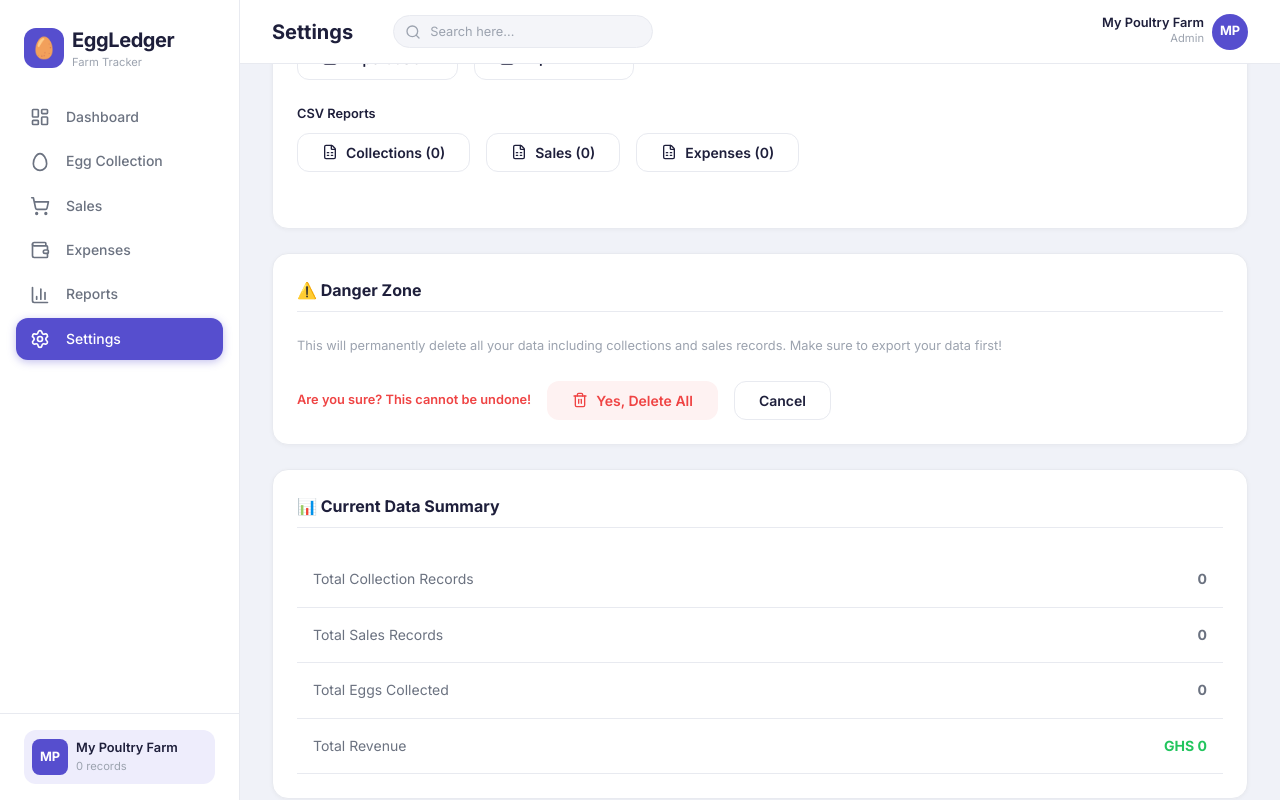
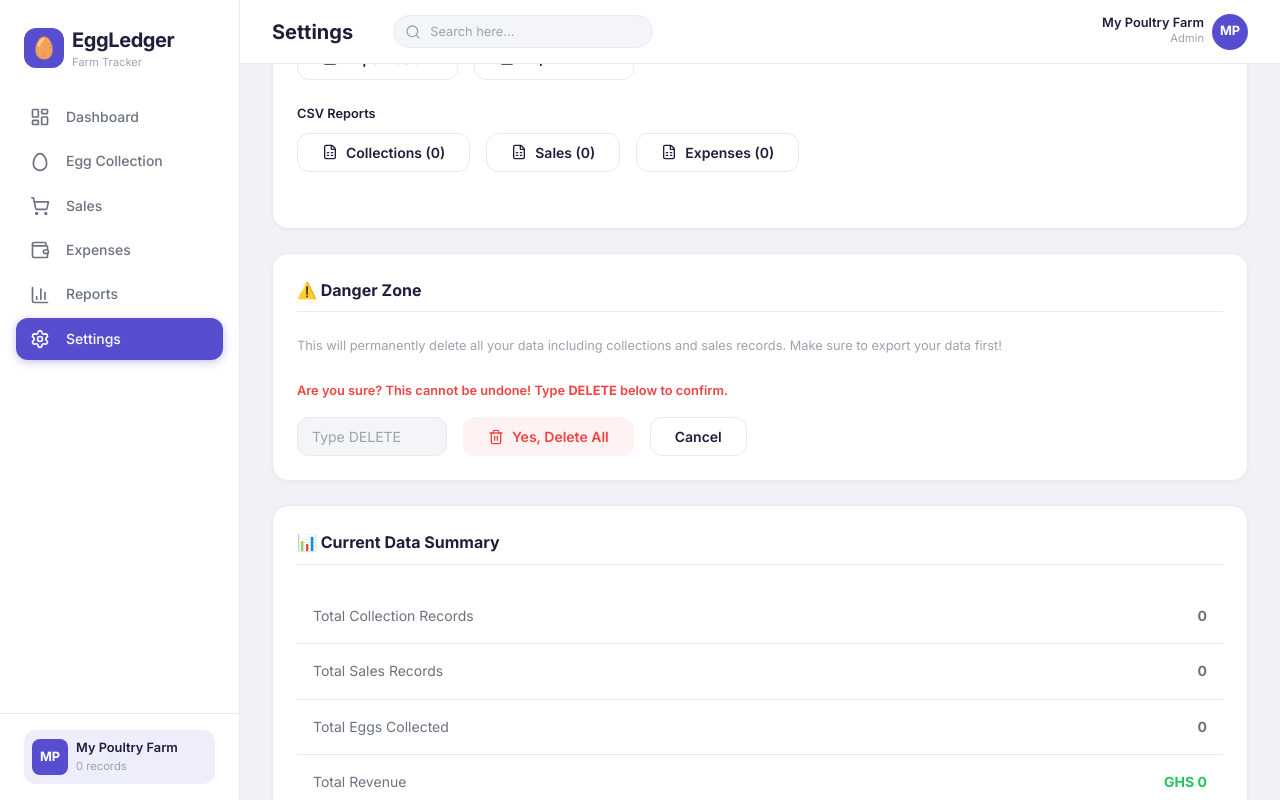
Before and after one commit to fejbron/emfarm, a React (Vite) app: page /settings in a window 1280 px wide. Both pictures are taken after a click on the button "Clear All Data". Shown: the part 708-1508 px from the top of the page. Built offline with nearby package versions, Linux system fonts and the light colour scheme; no server answers; the database is empty.

Commit message:
feat: Add 'DELETE' confirmation input and error handling to the clear all data feature in settings.

```diff
--- a/src/pages/Settings.jsx
+++ b/src/pages/Settings.jsx
@@ -107,6 +107,8 @@ export default function SettingsPage() {
         e.target.value = ''
     }
 
+    const [deleteConfirmText, setDeleteConfirmText] = useState('')
+
     const handleClearAll = () => {
         dispatch({ type: 'CLEAR_ALL' })
         setForm({
@@ -116,6 +118,7 @@ export default function SettingsPage() {
             currency: 'GHS '
         })
         setShowClearConfirm(false)
+        setDeleteConfirmText('')
     }
 
     return (
@@ -242,16 +245,33 @@ export default function SettingsPage() {
                         Make sure to export your data first!
                     </p>
                     {showClearConfirm ? (
-                        <div style={{ display: 'flex', alignItems: 'center', gap: 'var(--space-md)', flexWrap: 'wrap' }}>
+                        <div style={{ display: 'flex', flexDirection: 'column', gap: 'var(--space-md)' }}>
                             <span style={{ color: 'var(--danger)', fontWeight: 600, fontSize: 'var(--font-sm)' }}>
-                                Are you sure? This cannot be undone!
+                                Are you sure? This cannot be undone! Type <strong>DELETE</strong> below to confirm.
                             </span>
-                            <button className="btn btn-danger" onClick={handleClearAll}>
-                                <Trash2 size={16} /> Yes, Delete All
-                            </button>
-                            <button className="btn btn-secondary" onClick={() => setShowClearConfirm(false)}>
-                                Cancel
-                            </button>
+                            <div style={{ display: 'flex', alignItems: 'center', gap: 'var(--space-md)', flexWrap: 'wrap' }}>
+                                <input
+                                    type="text"
+                                    className="form-input"
+                                    placeholder="Type DELETE"
+                                    value={deleteConfirmText}
+                                    onChange={(e) => setDeleteConfirmText(e.target.value)}
+                                    style={{ maxWidth: '150px' }}
+                                />
+                                <button
+                                    className="btn btn-danger"
+                                    onClick={handleClearAll}
+                                    disabled={deleteConfirmText !== 'DELETE'}
+                                >
+                                    <Trash2 size={16} /> Yes, Delete All
+                                </button>
+                                <button className="btn btn-secondary" onClick={() => {
+                                    setShowClearConfirm(false)
+                                    setDeleteConfirmText('')
+                                }}>
+                                    Cancel
+                                </button>
+                            </div>
                         </div>
                     ) : (
                         <button className="btn btn-danger" onClick={() => setShowClearConfirm(true)}>
```
